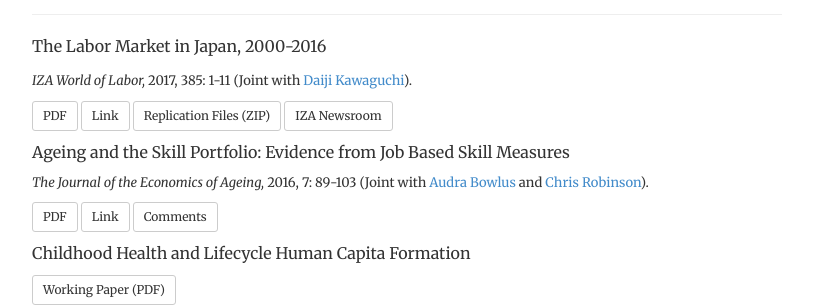
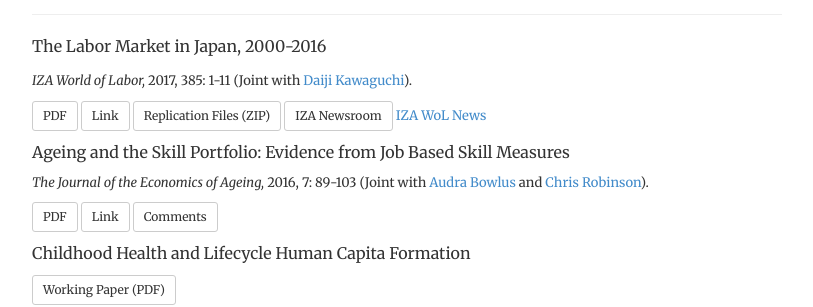
Before and after one commit to morihiroaki/morihiroaki.github.io, a Jekyll site: the page built from index.html, in a window 1280 px wide. Shown: the part 450-757 px from the top of the page, without its empty margins (233-1046 px from the left). Built offline with Jekyll 4.4.1, drawn with Linux system fonts in a browser that asks for light colours.

Commit message:
Update index.html

```diff
--- a/index.html
+++ b/index.html
@@ -34,7 +34,8 @@ visit us and present your research in the workshop. </p>
 <p><a href="./files/Kawaguchi_Mori_2017_WoL.pdf" target="_blank" class="btn btn-default btn-sm" role="button">PDF</a>
 <a href="https://wol.iza.org/articles/the-labor-market-in-japan/long" target="_blank" class="btn btn-default btn-sm" role="button">Link</a>
 <a href="./files/KM17_WoL.zip" class="btn btn-default btn-sm" target="_blank" role="button">Replication Files (ZIP)</a>
-<a href="http://newsroom.iza.org/en/2017/09/28/the-labor-market-in-japan-2000-2016-a-role-model-for-aging-societies-across-the-globe/" target="_blank" class="btn btn-default btn-sm" role="button">IZA Newsroom</a></p>
+<a href="http://newsroom.iza.org/en/2017/09/28/the-labor-market-in-japan-2000-2016-a-role-model-for-aging-societies-across-the-globe/" target="_blank" class="btn btn-default btn-sm" role="button">IZA Newsroom</a>
+<a href="https://wol.iza.org/news/aging-population-japans-biggest-challenge-re-elected-shinzo-abe-sets-out-priorities" role="button">IZA WoL News</a></p>
 
 <p><font size="3">Ageing and the Skill Portfolio: Evidence from Job Based Skill Measures</font></p>
 <p><font size="2"><i>The Journal of the Economics of Ageing,</i> 2016, 7: 89-103 (Joint with <a href="http://economics.uwo.ca/people/faculty/bowlus.html" target="_blank" title="Link">Audra Bowlus</a> and <a href="http://economics.uwo.ca/people/faculty/robinson.html" target="_blank" title="Link">Chris Robinson</a>). </p>
```
